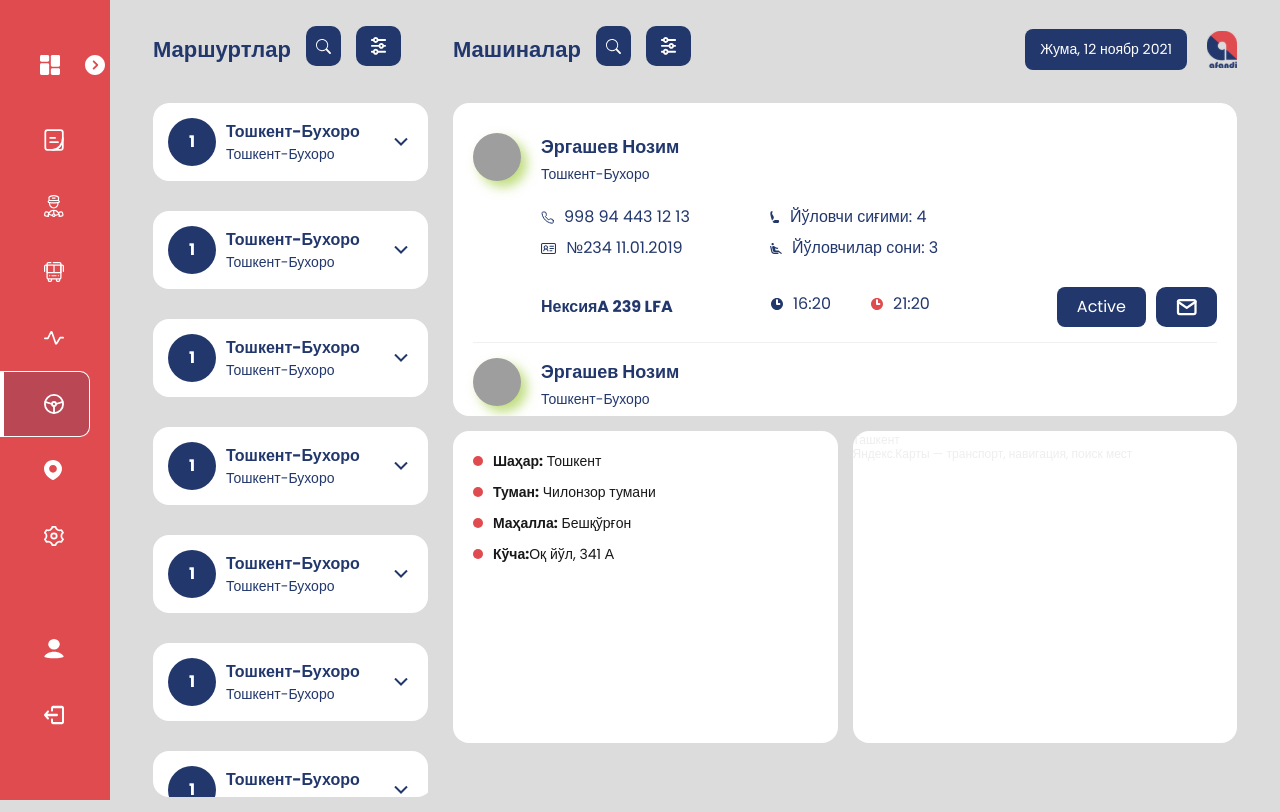
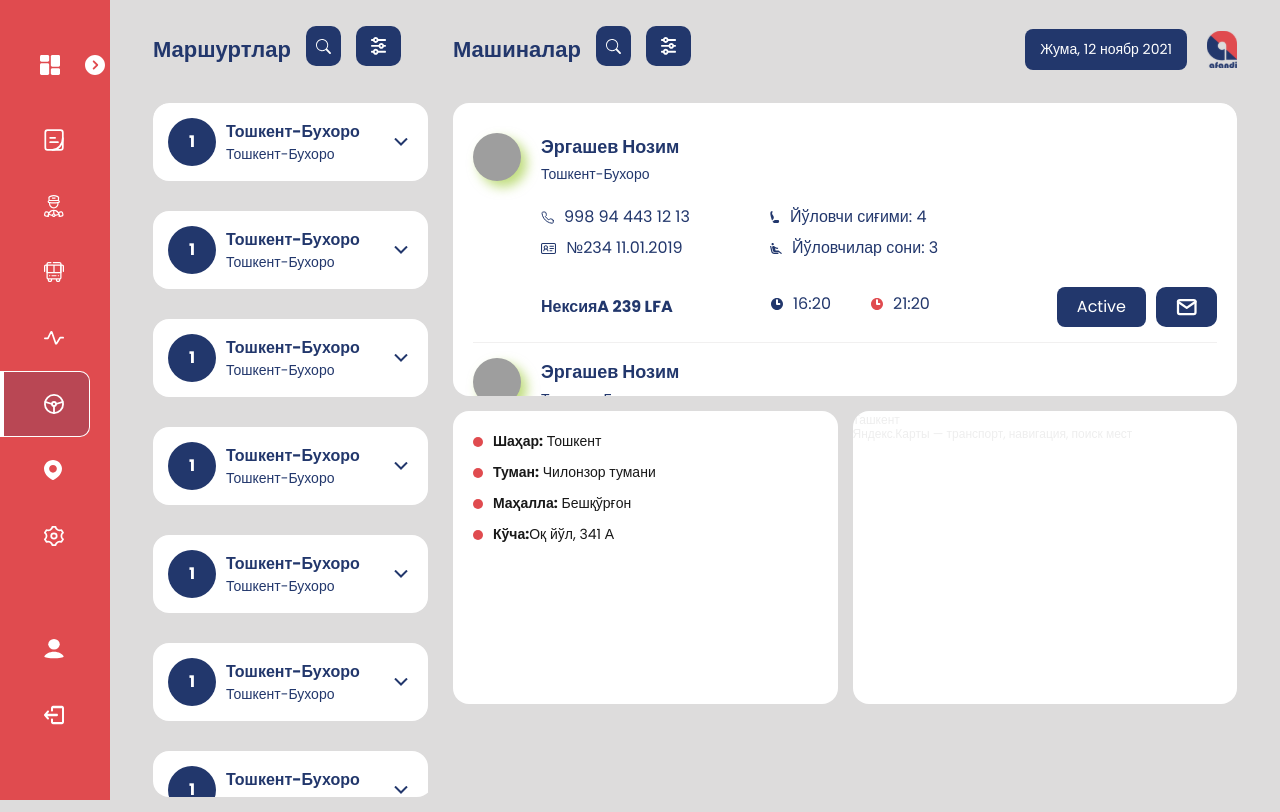
Before and after one commit to EErjan/afandi-dispatcher, a Vue app: page /routes-cars in a window 1280 px wide. Built offline with nearby package versions, Linux system fonts and the light colour scheme; grey boxes are pictures that could not be loaded.

Commit message:
update routes-cars page

```diff
--- a/src/views/RoutesCars.vue
+++ b/src/views/RoutesCars.vue
@@ -295,7 +295,7 @@ export default {
 
   &__container {
     padding-left: 35px;
-    max-height: calc(100vh - 91px);
+    max-height: calc(100vh - 130px);
   }
 
   &__inner {
@@ -466,11 +466,11 @@ export default {
   }
 }
 
-  @media (max-width: 1540px) {
-    .cars__container {
-      padding-left: 10px;
-    }
+@media (max-width: 1540px) {
+  .cars__container {
+    padding-left: 10px;
   }
+}
 
 @media (max-width: 1240px) {
   .cars__bottom {
@@ -541,5 +541,4 @@ export default {
 }
 
 
-
 </style>
```
